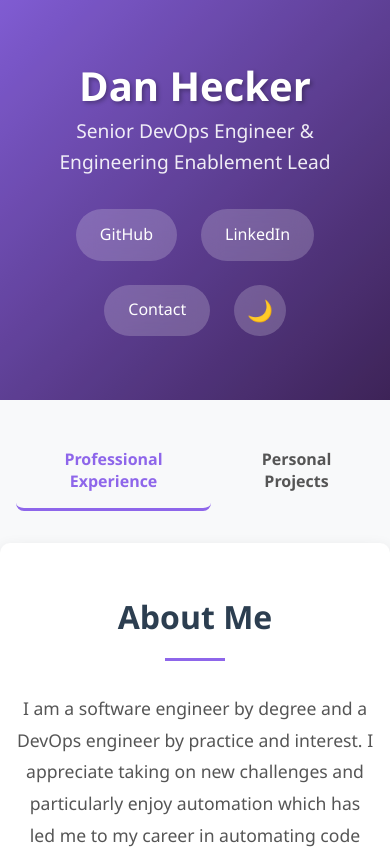
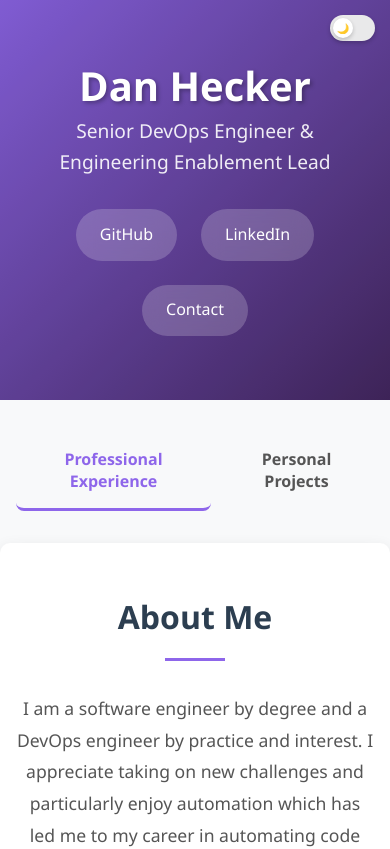
Before and after one commit to heckerdj/resume-as-code, a React (Vite) app: page / in a window 390 px wide. Shown: the top 849 px of the page. Built offline with nearby package versions, Linux system fonts and the light colour scheme.

Commit message:
refine dark mode toggle switch (#23)
* refine dark mode toggle switch

* Update box-shadow values in DarkModeToggle.css

```diff
--- a/src/components/DarkModeToggle.css
+++ b/src/components/DarkModeToggle.css
@@ -1,34 +1,106 @@
-.dark-mode-toggle {
-  background: rgba(255, 255, 255, 0.2);
-  border: none;
-  border-radius: var(--radius-pill);
-  padding: 0.6rem 1rem;
-  font-size: 1.5rem;
+.dark-mode-toggle-container {
+  position: fixed;
+  top: 20px;
+  right: 20px;
+  z-index: 1000;
+}
+
+.dark-mode-toggle-input {
+  display: none;
+}
+
+.dark-mode-toggle-label {
+  display: block;
   cursor: pointer;
-  transition: all var(--transition-normal);
-  backdrop-filter: blur(10px);
+}
+
+.dark-mode-toggle-track {
+  position: relative;
+  display: block;
+  width: 50px;
+  height: 28px;
+  background-color: #E9E9EA;
+  border-radius: 14px;
+  transition: background-color 0.3s ease;
+  box-shadow: 0 2px 4px rgba(0, 0, 0, 0.2);
+}
+
+.dark-mode-toggle-input:checked + .dark-mode-toggle-label .dark-mode-toggle-track {
+  background-color: var(--color-bg-body);
+}
+
+.dark-mode-toggle-thumb {
+  position: absolute;
+  top: 3px;
+  left: 3px;
+  width: 22px;
+  height: 22px;
+  background-color: white;
+  border-radius: 50%;
+  transition: transform 0.3s ease;
+  box-shadow: 0 2px 4px rgba(0, 0, 0, 0.2);
   display: flex;
   align-items: center;
   justify-content: center;
-  min-width: 50px;
-  min-height: 40px;
 }
 
-.dark-mode-toggle:hover {
-  background: rgba(255, 255, 255, 0.3);
-  transform: translateY(-2px);
-  box-shadow: 0 5px 15px rgba(0, 0, 0, 0.2);
+.dark-mode-toggle-input:checked + .dark-mode-toggle-label .dark-mode-toggle-thumb {
+  transform: translateX(22px);
 }
 
-.dark-mode-toggle:active {
-  transform: translateY(0);
+.toggle-icon {
+  font-size: 12px;
+  line-height: 1;
+  transition: opacity 0.3s ease;
 }
 
+/* Hover effects */
+.dark-mode-toggle-label:hover .dark-mode-toggle-track {
+  box-shadow: 0 4px 8px rgba(0, 0, 0, 0.2);
+}
+
+.dark-mode-toggle-label:hover .dark-mode-toggle-thumb {
+  box-shadow: 0 3px 6px rgba(0, 0, 0, 0.2);
+}
+
+/* Active state */
+.dark-mode-toggle-label:active .dark-mode-toggle-thumb {
+  transform: scale(0.95);
+}
+
+.dark-mode-toggle-input:checked + .dark-mode-toggle-label:active .dark-mode-toggle-thumb {
+  transform: translateX(22px) scale(0.95);
+}
+
+/* Responsive design */
 @media (max-width: 768px) {
-  .dark-mode-toggle {
-    font-size: 1.3rem;
-    padding: 0.5rem 0.8rem;
-    min-width: 45px;
-    min-height: 36px;
+  .dark-mode-toggle-container {
+    top: 15px;
+    right: 15px;
+  }
+
+  .dark-mode-toggle-track {
+    width: 45px;
+    height: 26px;
+    border-radius: 13px;
+  }
+
+  .dark-mode-toggle-thumb {
+    width: 20px;
+    height: 20px;
+    top: 3px;
+    left: 3px;
+  }
+
+  .dark-mode-toggle-input:checked + .dark-mode-toggle-label .dark-mode-toggle-thumb {
+    transform: translateX(19px);
+  }
+
+  .dark-mode-toggle-input:checked + .dark-mode-toggle-label:active .dark-mode-toggle-thumb {
+    transform: translateX(19px) scale(0.95);
+  }
+
+  .toggle-icon {
+    font-size: 10px;
   }
 }
--- a/src/components/DarkModeToggle.tsx
+++ b/src/components/DarkModeToggle.tsx
@@ -8,14 +8,25 @@ interface DarkModeToggleProps {
 
 const DarkModeToggle: React.FC<DarkModeToggleProps> = ({ isDarkMode, onToggle }) => {
   return (
-    <button
-      className="dark-mode-toggle"
-      onClick={onToggle}
-      aria-label={isDarkMode ? 'Switch to light mode' : 'Switch to dark mode'}
-      title={isDarkMode ? 'Switch to light mode' : 'Switch to dark mode'}
-    >
-      {isDarkMode ? '☀️' : '🌙'}
-    </button>
+    <div className="dark-mode-toggle-container">
+      <input
+        type="checkbox"
+        id="dark-mode-toggle"
+        className="dark-mode-toggle-input"
+        checked={isDarkMode}
+        onChange={onToggle}
+        aria-label={isDarkMode ? 'Switch to light mode' : 'Switch to dark mode'}
+      />
+      <label htmlFor="dark-mode-toggle" className="dark-mode-toggle-label">
+        <span className="dark-mode-toggle-track">
+          <span className="dark-mode-toggle-thumb">
+            <span className="toggle-icon">
+              {isDarkMode ? '☀️' : '🌙'}
+            </span>
+          </span>
+        </span>
+      </label>
+    </div>
   );
 };
 
--- a/src/components/Header.tsx
+++ b/src/components/Header.tsx
@@ -9,6 +9,9 @@ interface HeaderProps {
 
 const Header: React.FC<HeaderProps> = ({ isDarkMode, onToggleDarkMode }) => {
   return (
+    <>
+      {/* Dark mode toggle positioned in top right corner */}
+      <DarkModeToggle isDarkMode={isDarkMode} onToggle={onToggleDarkMode} />
       <header className="header">
         <div className="header-content">
           <div className="profile-section">
@@ -26,11 +29,11 @@ const Header: React.FC<HeaderProps> = ({ isDarkMode, onToggleDarkMode }) => {
               <a href="mailto:danjhecker@gmail.com">
                 Contact
               </a>
-            <DarkModeToggle isDarkMode={isDarkMode} onToggle={onToggleDarkMode} />
             </div>
           </div>
         </div>
       </header>
+    </>
   );
 };
 
```
Lines whose indentation alone changed are shown as unchanged.
